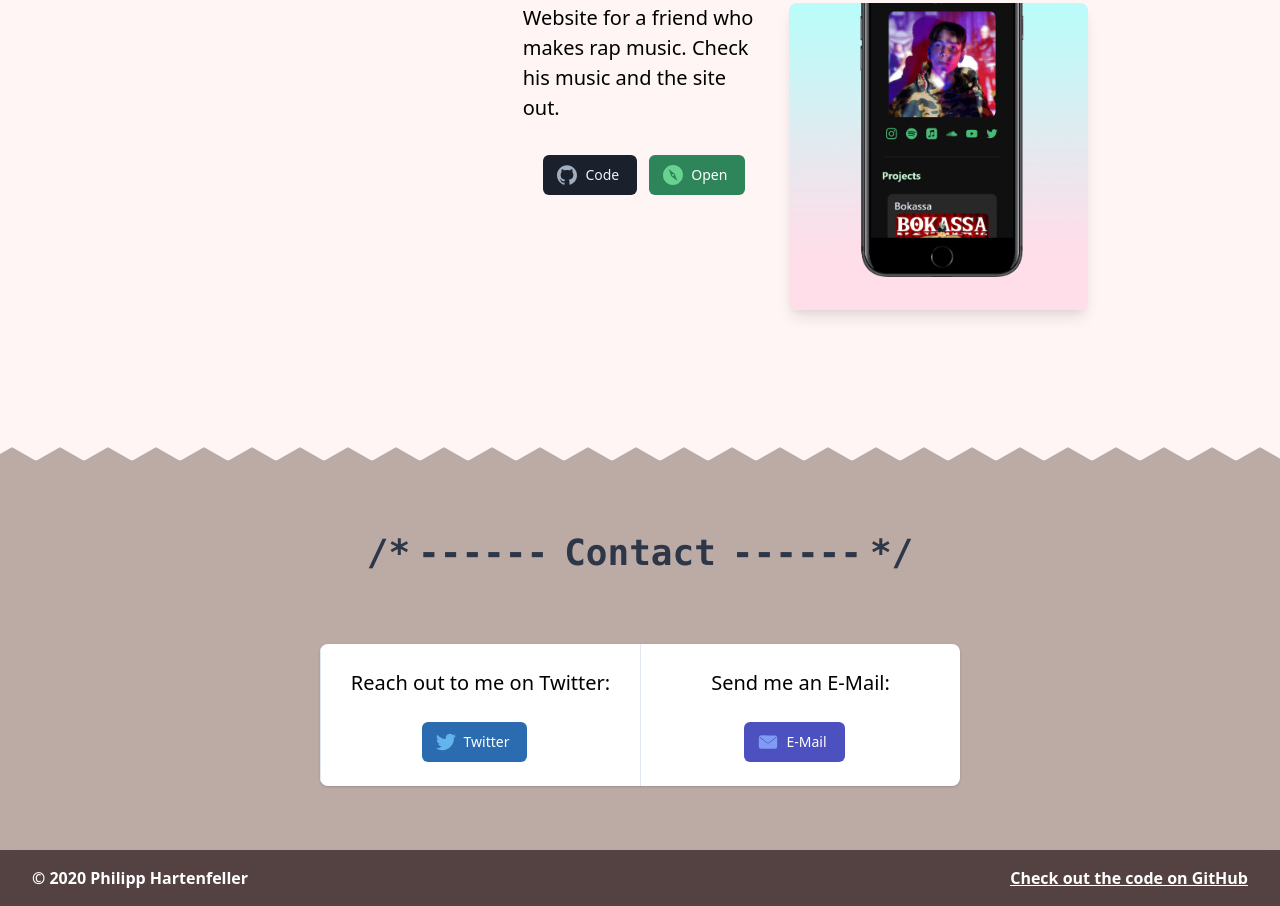
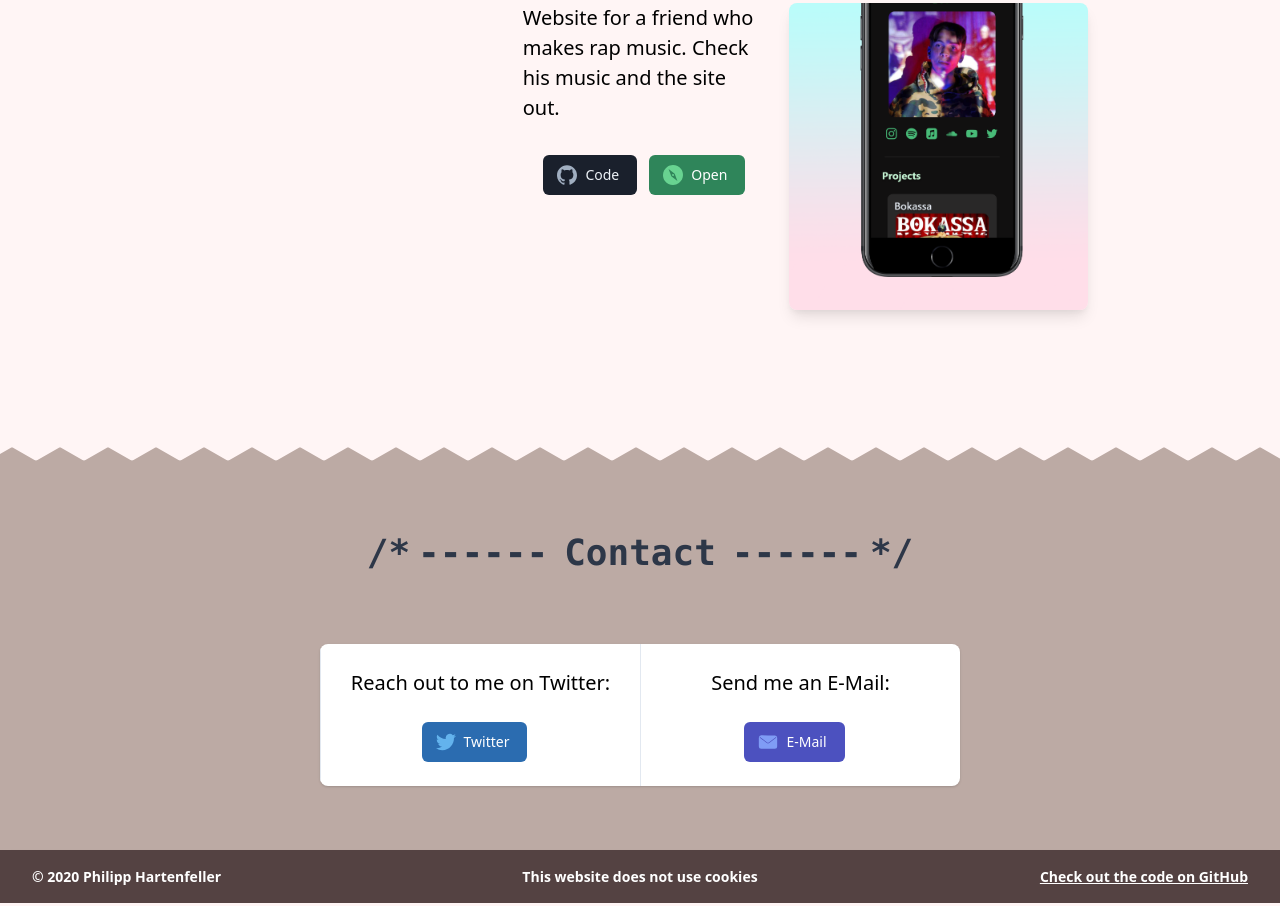
Before and after one commit to phartenfeller/hartenfeller.dev, a Gatsby site: page / in a window 1280 px wide. Shown: the part 1236-2142 px from the top of the page. Built offline with nearby package versions, Linux system fonts and the light colour scheme; Gatsby itself is replaced by a stand-in of ours.

Commit message:
no cookies used in footer #7

```diff
--- a/src/components/layout.jsx
+++ b/src/components/layout.jsx
@@ -15,11 +15,14 @@ const Layout = ({ children }) => {
       <div>
         <main>{children}</main>
         <footer
-          className="py-4 px-8 text-white font-semibold shadow-lg"
+          className="py-4 px-8 text-white text-sm md:text-md md:font-semibold shadow-lg grid grid-cols-2 md:grid-cols-3"
           style={{ background: '#544242' }}
         >
-          <div className="md:inline-block">{`© ${new Date().getFullYear()} Philipp Hartenfeller`}</div>
-          <div className="underline md:inline-block md:float-right">
+          <div className="">{`© ${new Date().getFullYear()} Philipp Hartenfeller`}</div>
+          <div className="md:text-center">
+            This website does not use cookies
+          </div>
+          <div className="underline md:text-right mt-4 md:mt-0">
             <a href="https://github.com/phartenfeller/hartenfeller.dev">
               Check out the code on GitHub
             </a>
```
